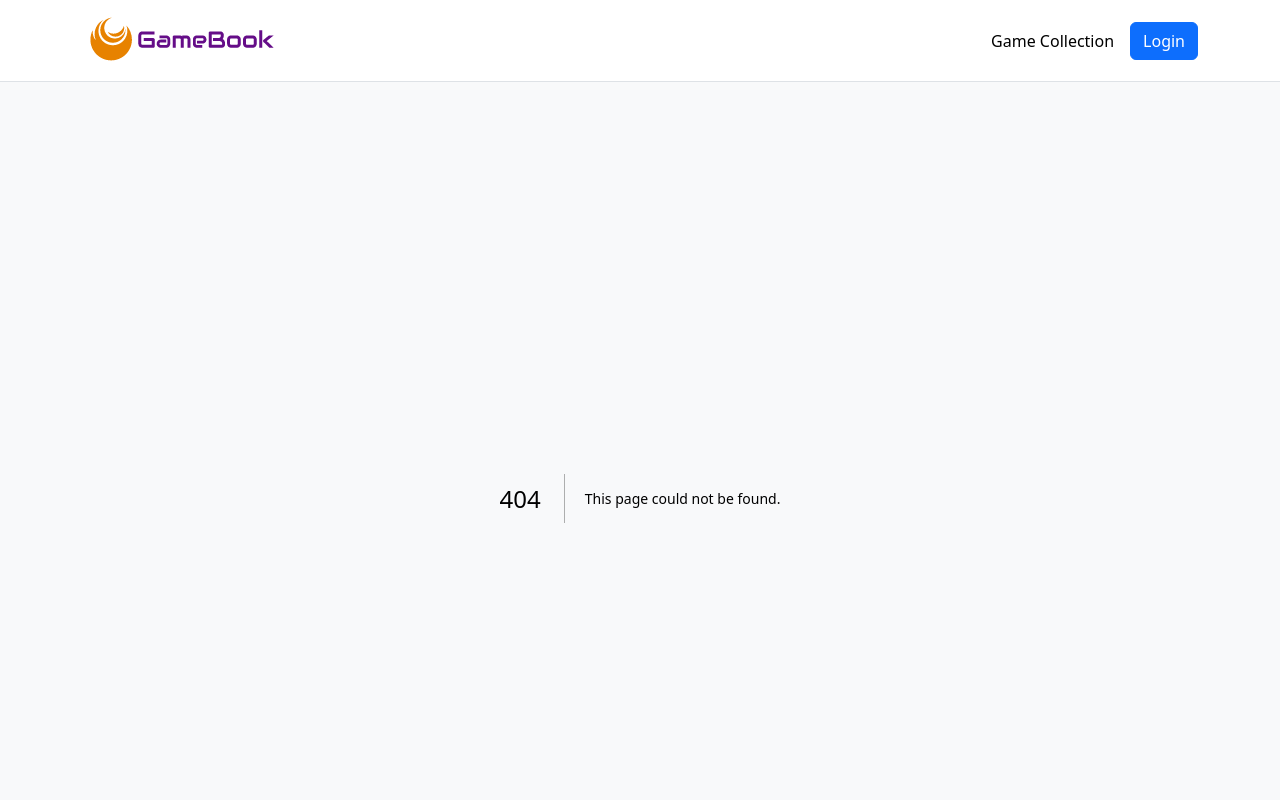
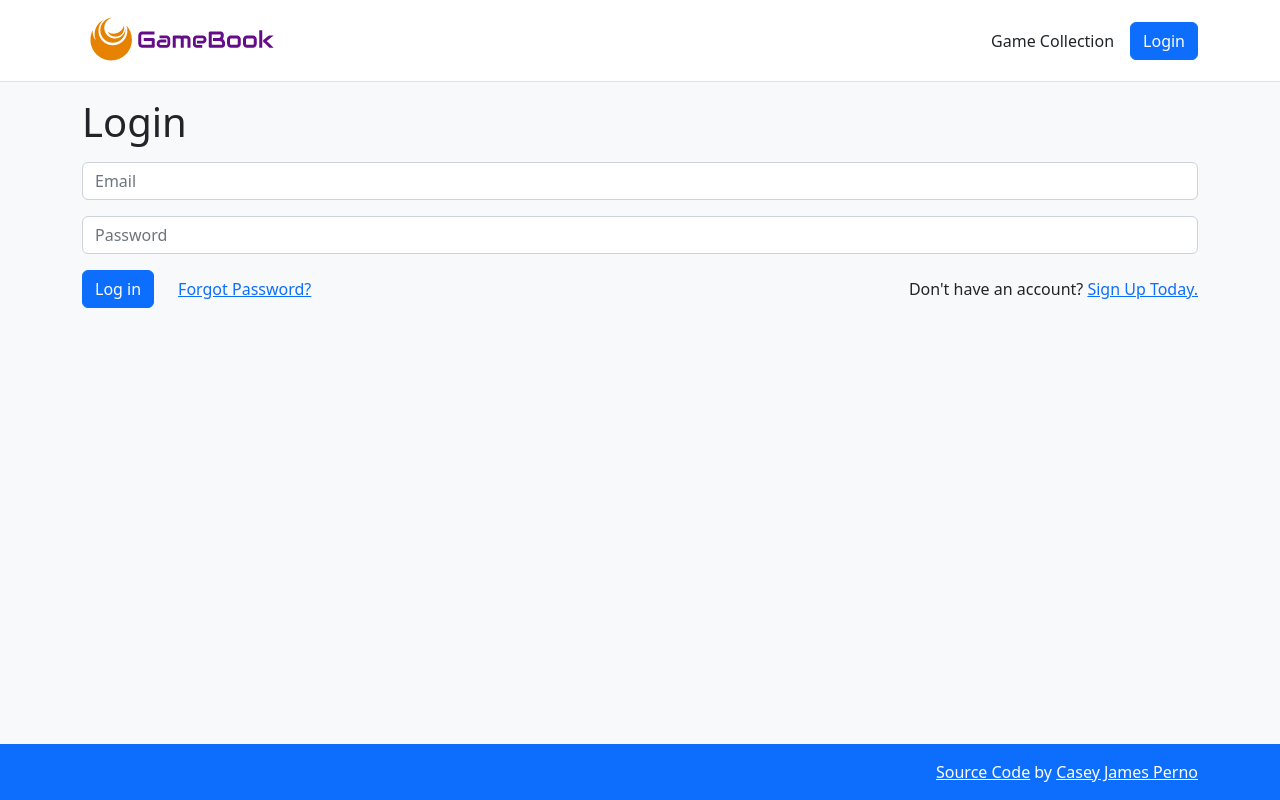
Before and after one commit to khaosophy/gameventory, a Next.js app in the folder v2/: page /login in a window 1280 px wide. Before the commit this address had no page. Shown: the top 800 px of the page. Built offline with nearby package versions, Linux system fonts and the light colour scheme.

Commit message:
nextjs login page

```diff
--- /dev/null
+++ b/v2/components/InputField.tsx
@@ -0,0 +1,55 @@
+import PropTypes from 'prop-types';
+import classNames from 'classnames';
+
+export default function InputField(props) {
+  const {
+    type =' text',
+    visuallyHidden = true,
+    disableMargin = false,
+  } = props;
+
+  return (
+    <>
+      <label
+        htmlFor={props.id}
+        className={visuallyHidden ? 'visually-hidden' : 'form-label'}
+      >
+        {props.label}
+        </label>
+      <input
+        id={props.id}
+        type={type}
+        className={classNames('form-control', { 'mb-3': !disableMargin })}
+        placeholder={props.placeholder || props.label}
+        value={props.value}
+        onChange={props.onChange}
+        autoComplete={props.autoComplete}
+        autoFocus={props.autoFocus}
+        disabled={props.disabled}
+        required={props.required}
+      />
+    </>
+  )
+}
+
+InputField.propTypes = {
+  id: PropTypes.string.isRequired,
+  label: PropTypes.string.isRequired,
+  value: PropTypes.string.isRequired,
+  onChange: PropTypes.func.isRequired,
+  placeholder: PropTypes.string,
+  type: PropTypes.oneOf([
+    'text',
+    'tel',
+    'number',
+    'email',
+    'password',
+  ]),
+  autoComplete: PropTypes.string,
+  visuallyHidden: PropTypes.bool,
+  // consider changing disableMargin to something more contextual, like `isInputGroup`
+  disableMargin: PropTypes.bool,
+  autoFocus: PropTypes.bool,
+  required: PropTypes.bool,
+  disabled: PropTypes.bool,
+}
--- a/v2/package.json
+++ b/v2/package.json
@@ -15,6 +15,7 @@
     "@types/react": "18.0.26",
     "@types/react-dom": "18.0.9",
     "bootstrap": "^5.2.3",
+    "classnames": "^2.3.2",
     "eslint": "8.30.0",
     "eslint-config-next": "13.0.7",
     "next": "13.0.7",
--- a/v2/pages/index.tsx
+++ b/v2/pages/index.tsx
@@ -5,7 +5,6 @@ import { createClient } from '@supabase/supabase-js';
 
 
 export default function Home({ data }) {
-  console.log(data);
   return (
     <>
       <Head>
--- /dev/null
+++ b/v2/pages/login.tsx
@@ -0,0 +1,82 @@
+import { useState } from 'react';
+import { createClient } from '@supabase/supabase-js'
+import Head from 'next/head';
+import Link from 'next/link';
+import InputField from '../components/InputField';
+
+export default function Login() {
+  const supabase = createClient(
+    'https://drslwhfnwkzeyqnmsrnz.supabase.co',
+    'eyJhbGciOiJIUzI1NiIsInR5cCI6IkpXVCJ9.eyJpc3MiOiJzdXBhYmFzZSIsInJlZiI6ImRyc2x3aGZud2t6ZXlxbm1zcm56Iiwicm9sZSI6ImFub24iLCJpYXQiOjE2NzE1ODM5MjksImV4cCI6MTk4NzE1OTkyOX0.P16qxC6m94Sevw5Asxxspy5Dhtp1vWsA3iUlIvWaYls');
+
+  const [email, setEmail] = useState('');
+  const [password, setPassword] = useState('');
+
+  const handleLogin = async (e) => {
+    e.preventDefault();
+
+    // todo: extract to a lib function?
+    const { data, error } = await supabase.auth.signInWithPassword({
+      email,
+      password,
+    });
+    debugger;
+  }
+
+  return (
+    <>
+      <Head>
+        <title>Create Next App</title>
+        <meta name="viewport" content="width=device-width, initial-scale=1" />
+        <link rel="icon" href="/favicon.ico" />
+      </Head>
+
+      <div className="container">
+        <h1 className="mb-3">Login</h1>
+        <form onSubmit={handleLogin}>
+          <InputField
+            id="loginEmail"
+            label="Email"
+            value={email}
+            onChange={(e) => setEmail(e.target.value)}
+            type="email"
+            autoComplete="email"
+            required
+          />
+
+          <InputField
+            id="loginPass"
+            label="Password"
+            value={password}
+            onChange={(e) => setPassword(e.target.value)}
+            type="password"
+            autoComplete="current-password"
+            required
+          />
+
+          <div className="row align-items-center">
+            <div className="col-md-auto">
+              <button
+                className="btn btn-primary"
+                type="submit"
+              >
+                Log in
+              </button>
+            </div>
+            <div className="col-md-3 my-3 my-md-0">
+              <Link href="/reset-password">
+                Forgot Password?
+              </Link>
+            </div>
+            <div className="col-md text-md-end">
+              Don't have an account? {}
+              <Link href="/register">
+                Sign Up Today.
+              </Link>
+            </div>
+          </div>
+        </form>
+      </div>
+    </>
+  )
+}
```
Also changed, not shown: 1 other file (tests, documents, lock files or other folders).
